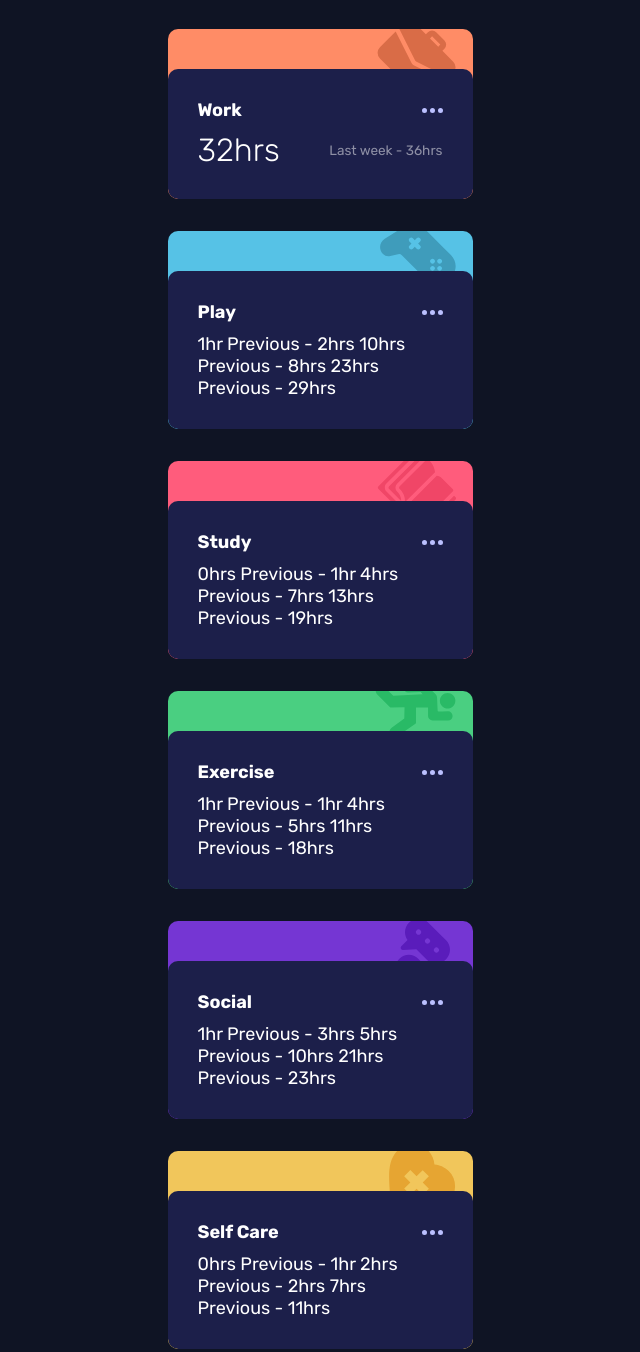
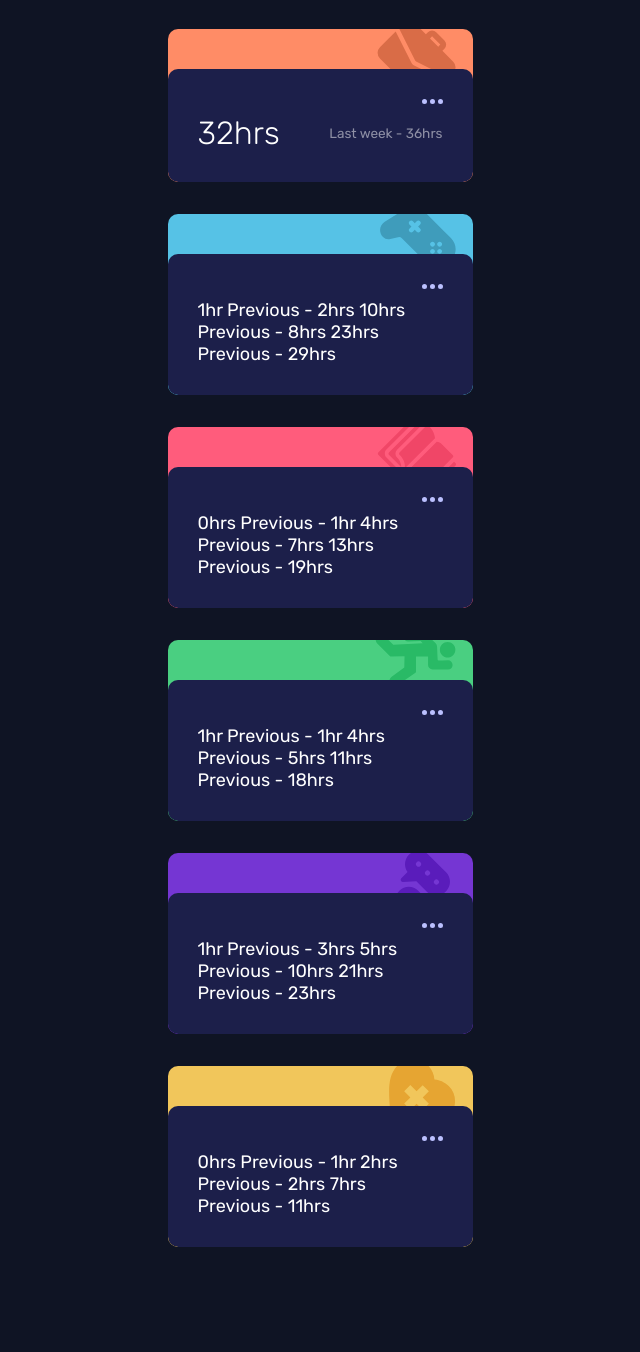
Before and after one commit to mts-ml/time-tracking-dashboard, a website: page index.html in a window 1280 px wide. Shown: the part 216-1568 px from the top of the page, without its empty margins (320-960 px from the left). After the commit the page ends 1495 px from the top, so only its background shows below. Drawn offline with Linux system fonts and the light colour scheme.

Commit message:
Added defer atribute on script

```diff
--- a/index.html
+++ b/index.html
@@ -11,7 +11,7 @@
 
   <link rel="stylesheet" href="styles/style.css">
 
-  <script src="index.js"></script>
+  <script src="index.js" defer></script>
 </head>
 
 <body>
@@ -43,7 +43,7 @@
 
       <div class="container">
         <div class="activity">
-          <h2>Work</h2>
+          <h2></h2>
 
           <img src="./images/icon-ellipsis.svg" alt="Icon of ellipsis">
         </div>
@@ -63,7 +63,7 @@
 
       <div class="container">
         <div class="activity">
-          <h2>Play</h2>
+          <h2></h2>
 
           <img src="./images/icon-ellipsis.svg" alt="Icon of ellipsis">
         </div>
@@ -87,7 +87,7 @@
 
       <div class="container">
         <div class="activity">
-          <h2>Study</h2>
+          <h2></h2>
 
           <img src="./images/icon-ellipsis.svg" alt="Icon of ellipsis">
         </div>
@@ -111,7 +111,7 @@
 
       <div class="container">
         <div class="activity">
-          <h2>Exercise</h2>
+          <h2></h2>
 
           <img src="./images/icon-ellipsis.svg" alt="Icon of ellipsis">
         </div>
@@ -135,7 +135,7 @@
 
       <div class="container">
         <div class="activity">
-          <h2>Social</h2>
+          <h2></h2>
 
           <img src="./images/icon-ellipsis.svg" alt="Icon of ellipsis">
         </div>
@@ -159,7 +159,7 @@
 
       <div class="container">
         <div class="activity">
-          <h2>Self Care</h2>
+          <h2></h2>
 
           <img src="./images/icon-ellipsis.svg" alt="Icon of ellipsis">
         </div>
```
